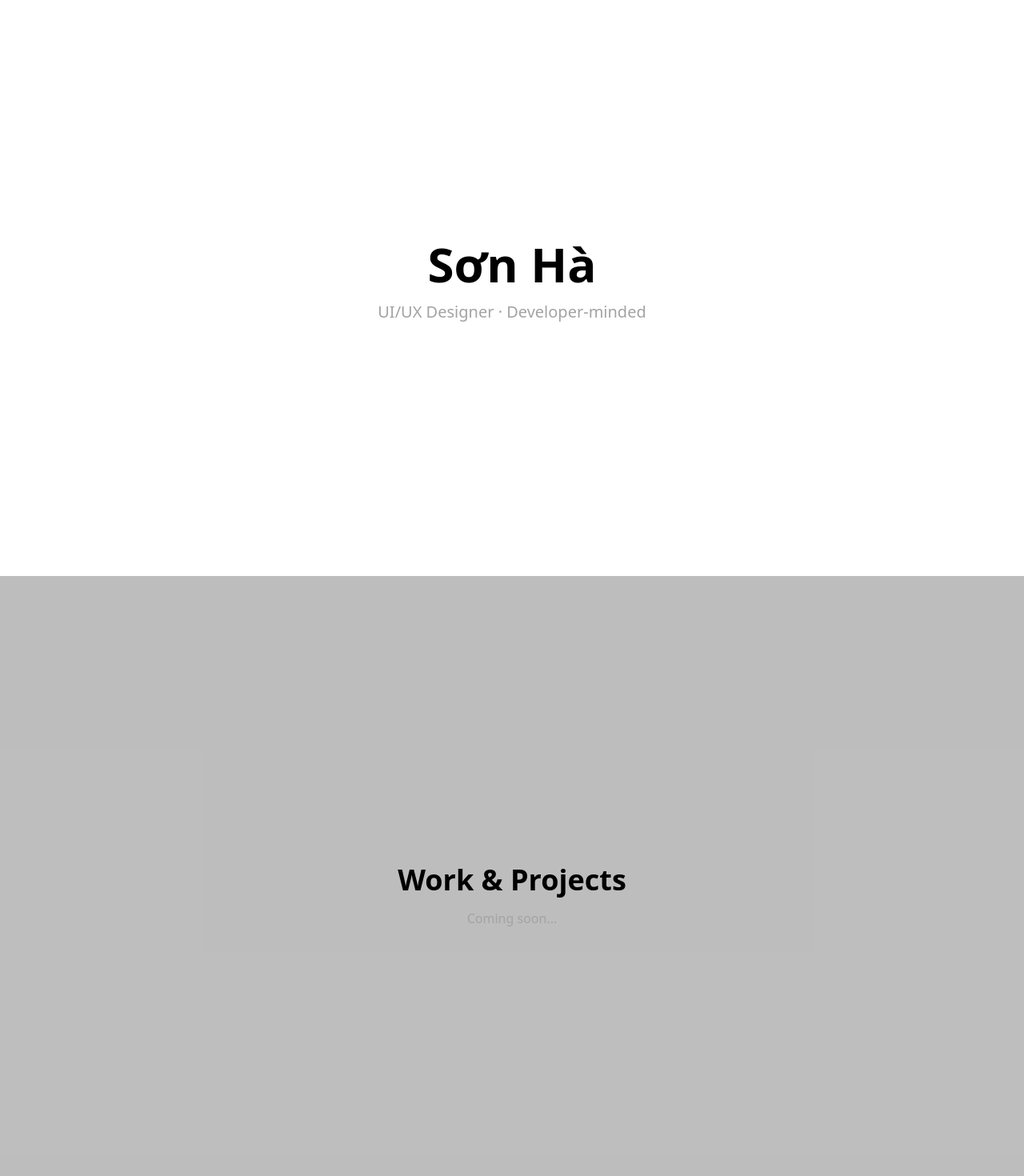
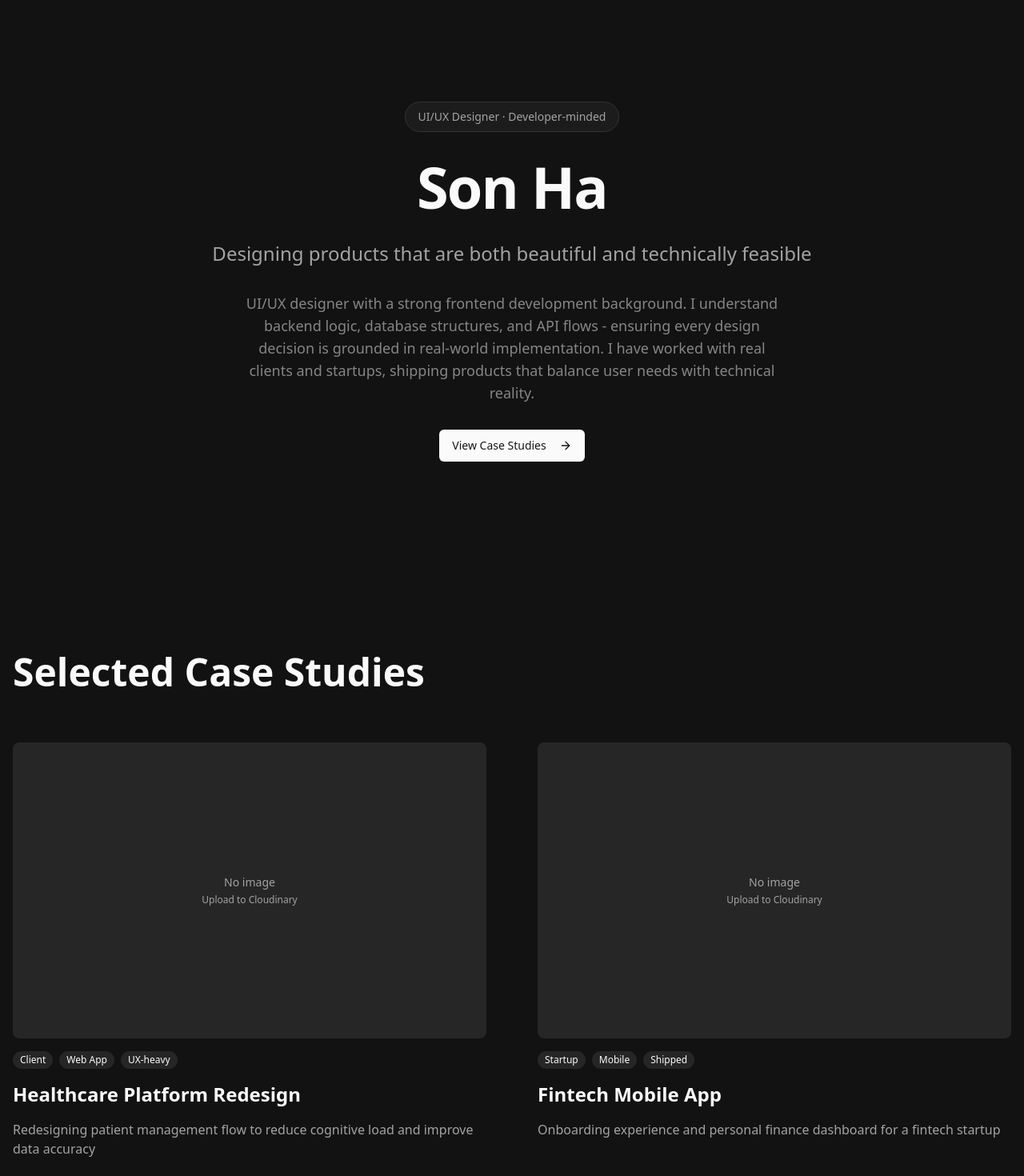
Before and after one commit to SoHanDz/my-portfolio, a Next.js app: page /en in a window 1280 px wide. Shown: the part 80-1550 px from the top of the page at 80% size. Built offline with nearby package versions, Linux system fonts and the light colour scheme.

Commit message:
feat: add hero and casestudies section

```diff
--- a/app/[locale]/page.tsx
+++ b/app/[locale]/page.tsx
@@ -1,34 +1,31 @@
+import HeroSection from '@/components/sections/HeroSection';
+import CaseStudiesSection from '@/components/sections/CaseStudiesSection';
+
 export default function HomePage() {
   return (
     <main>
       {/* Hero Section */}
-      <section id="home" className="min-h-screen flex items-center justify-center pt-16">
-        <div className="container mx-auto px-4 text-center">
-          <h1 className="text-6xl font-bold">Sơn Hà</h1>
-          <p className="text-xl text-muted-foreground mt-4">
-            UI/UX Designer · Developer-minded
-          </p>
-        </div>
-      </section>
+      <HeroSection />
+
+      {/* Case Studies Section */}
+      <CaseStudiesSection />
 
       {/* Work Section - Placeholder */}
-      <section id="work" className="min-h-screen flex items-center justify-center bg-muted/30">
+      <section
+        id="work"
+        className="min-h-screen flex items-center justify-center bg-muted/30"
+      >
         <div className="container mx-auto px-4 text-center">
           <h2 className="text-4xl font-bold">Work & Projects</h2>
           <p className="text-muted-foreground mt-4">Coming soon...</p>
         </div>
       </section>
 
-      {/* Case Studies Section - Placeholder */}
-      <section id="case-studies" className="min-h-screen flex items-center justify-center">
-        <div className="container mx-auto px-4 text-center">
-          <h2 className="text-4xl font-bold">Selected Case Studies</h2>
-          <p className="text-muted-foreground mt-4">Coming soon...</p>
-        </div>
-      </section>
-
       {/* About Section - Placeholder */}
-      <section id="about" className="min-h-screen flex items-center justify-center bg-muted/30">
+      <section
+        id="about"
+        className="min-h-screen flex items-center justify-center bg-muted/30"
+      >
         <div className="container mx-auto px-4 text-center">
           <h2 className="text-4xl font-bold">About</h2>
           <p className="text-muted-foreground mt-4">Coming soon...</p>
--- a/app/globals.css
+++ b/app/globals.css
@@ -35,6 +35,12 @@
     --accent-foreground: 0 0% 98%;
     --border: 0 0% 20%;
   }
+
+  /* Force dark mode */
+  body {
+    background-color: hsl(0, 0%, 7%);
+    color: hsl(0, 0%, 98%);
+  }
 }
 
 html {
--- /dev/null
+++ b/components/case-study/CaseStudyCard.tsx
@@ -0,0 +1,79 @@
+"use client";
+
+import { motion } from "framer-motion";
+import Image from "next/image";
+import { useRouter } from "next/navigation";
+import { useParams } from "next/navigation";
+import { CaseStudy } from "@/types";
+import { getCloudinaryUrl, IMAGE_SIZES } from "@/lib/cloudinary";
+import { Badge } from "@/components/ui/badge";
+
+interface CaseStudyCardProps {
+  caseStudy: CaseStudy;
+  index: number;
+}
+
+export default function CaseStudyCard({
+  caseStudy,
+  index,
+}: CaseStudyCardProps) {
+  const router = useRouter();
+  const params = useParams();
+  const locale = params.locale as string;
+
+  const handleClick = () => {
+    router.push(`/${locale}/case-studies/${caseStudy.slug}`);
+  };
+
+  return (
+    <motion.div
+      initial={{ opacity: 0, y: 20 }}
+      whileInView={{ opacity: 1, y: 0 }}
+      viewport={{ once: true, margin: "-100px" }}
+      transition={{ duration: 0.5, delay: index * 0.1 }}
+    >
+      <div onClick={handleClick} className="group cursor-pointer space-y-4">
+        {/* Image */}
+        <div className="relative aspect-[16/10] overflow-hidden rounded-lg bg-muted">
+          {caseStudy.thumbnail &&
+          process.env.NEXT_PUBLIC_CLOUDINARY_CLOUD_NAME ? (
+            <Image
+              src={getCloudinaryUrl(caseStudy.thumbnail, {
+                width: IMAGE_SIZES.card,
+              })}
+              alt={caseStudy.title}
+              fill
+              className="object-cover transition-transform duration-500 group-hover:scale-105"
+            />
+          ) : (
+            <div className="w-full h-full flex items-center justify-center text-muted-foreground">
+              <div className="text-center">
+                <p className="text-sm">No image</p>
+                <p className="text-xs mt-1">Upload to Cloudinary</p>
+              </div>
+            </div>
+          )}
+        </div>
+
+        {/* Tags */}
+        <div className="flex flex-wrap gap-2">
+          {caseStudy.tags.map((tag) => (
+            <Badge key={tag} variant="secondary">
+              {tag}
+            </Badge>
+          ))}
+        </div>
+
+        {/* Title */}
+        <h3 className="text-2xl font-bold group-hover:text-primary transition-colors">
+          {caseStudy.title}
+        </h3>
+
+        {/* Description */}
+        <p className="text-muted-foreground line-clamp-2">
+          {caseStudy.description}
+        </p>
+      </div>
+    </motion.div>
+  );
+}
--- /dev/null
+++ b/components/sections/CaseStudiesSection.tsx
@@ -0,0 +1,38 @@
+'use client';
+
+import { useTranslations } from 'next-intl';
+import { motion } from 'framer-motion';
+import { caseStudies } from '@/data/case-studies';
+import CaseStudyCard from '@/components/case-study/CaseStudyCard';
+
+export default function CaseStudiesSection() {
+  const t = useTranslations('caseStudies');
+
+  return (
+    <section id="case-studies" className="py-24">
+      <div className="container mx-auto px-4">
+        {/* Section Title */}
+        <motion.div
+          initial={{ opacity: 0, y: 20 }}
+          whileInView={{ opacity: 1, y: 0 }}
+          viewport={{ once: true }}
+          transition={{ duration: 0.5 }}
+          className="mb-16"
+        >
+          <h2 className="text-4xl md:text-5xl font-bold">{t('title')}</h2>
+        </motion.div>
+
+        {/* Case Studies Grid */}
+        <div className="grid grid-cols-1 md:grid-cols-2 gap-12 md:gap-16">
+          {caseStudies.map((caseStudy, index) => (
+            <CaseStudyCard
+              key={caseStudy.id}
+              caseStudy={caseStudy}
+              index={index}
+            />
+          ))}
+        </div>
+      </div>
+    </section>
+  );
+}
--- /dev/null
+++ b/components/sections/HeroSection.tsx
@@ -0,0 +1,85 @@
+'use client';
+
+import { useTranslations } from 'next-intl';
+import { motion } from 'framer-motion';
+import { ArrowRight } from 'lucide-react';
+import { Button } from '@/components/ui/button';
+
+export default function HeroSection() {
+  const t = useTranslations('hero');
+
+  const handleScrollToCaseStudies = () => {
+    const element = document.getElementById('case-studies');
+    if (element) {
+      element.scrollIntoView({ behavior: 'smooth' });
+    }
+  };
+
+  return (
+    <section
+      id="home"
+      className="min-h-screen flex items-center justify-center pt-16"
+    >
+      <div className="container mx-auto px-4 max-w-4xl">
+        <div className="text-center space-y-8">
+          {/* Badge */}
+          <motion.div
+            initial={{ opacity: 0, y: 20 }}
+            animate={{ opacity: 1, y: 0 }}
+            transition={{ duration: 0.5 }}
+          >
+            <span className="inline-flex items-center gap-2 px-4 py-2 rounded-full border border-border bg-muted/50 text-sm text-muted-foreground">
+              {t('badge')}
+            </span>
+          </motion.div>
+
+          {/* Title */}
+          <motion.h1
+            initial={{ opacity: 0, y: 20 }}
+            animate={{ opacity: 1, y: 0 }}
+            transition={{ duration: 0.5, delay: 0.1 }}
+            className="text-5xl md:text-7xl font-bold tracking-tight"
+          >
+            {t('title')}
+          </motion.h1>
+
+          {/* Subtitle */}
+          <motion.p
+            initial={{ opacity: 0, y: 20 }}
+            animate={{ opacity: 1, y: 0 }}
+            transition={{ duration: 0.5, delay: 0.2 }}
+            className="text-xl md:text-2xl text-muted-foreground max-w-3xl mx-auto"
+          >
+            {t('subtitle')}
+          </motion.p>
+
+          {/* Description */}
+          <motion.p
+            initial={{ opacity: 0, y: 20 }}
+            animate={{ opacity: 1, y: 0 }}
+            transition={{ duration: 0.5, delay: 0.3 }}
+            className="text-base md:text-lg text-muted-foreground/80 max-w-2xl mx-auto leading-relaxed"
+          >
+            {t('description')}
+          </motion.p>
+
+          {/* CTA Button */}
+          <motion.div
+            initial={{ opacity: 0, y: 20 }}
+            animate={{ opacity: 1, y: 0 }}
+            transition={{ duration: 0.5, delay: 0.4 }}
+          >
+            <Button
+              size="lg"
+              onClick={handleScrollToCaseStudies}
+              className="group"
+            >
+              {t('cta')}
+              <ArrowRight className="ml-2 w-4 h-4 group-hover:translate-x-1 transition-transform" />
+            </Button>
+          </motion.div>
+        </div>
+      </div>
+    </section>
+  );
+}
--- a/data/case-studies.ts
+++ b/data/case-studies.ts
@@ -38,4 +38,36 @@ export const caseStudies: CaseStudy[] = [
     ],
     technologies: ['Figma', 'React', 'TypeScript'],
   },
+  {
+    id: '2',
+    slug: 'fintech-mobile-app',
+    title: 'Fintech Mobile App',
+    subtitle: 'Onboarding & Finance Dashboard',
+    description: 'Onboarding experience and personal finance dashboard for a fintech startup',
+    thumbnail: 'case-studies/fintech-thumb',
+    coverImage: 'case-studies/fintech-hero',
+    tags: ['Startup', 'Mobile', 'Shipped'],
+    year: '2024',
+    client: 'FinanceFlow',
+    role: 'Product Designer',
+    duration: '3 months',
+    problem: 'Users abandoned onboarding process due to complexity and lack of clarity.',
+    solution: 'Simplified onboarding to 3 steps with clear value propositions and visual progress indicators.',
+    impact: [
+      'Increased onboarding completion by 70%',
+      'Reduced support tickets by 40%',
+      'Improved user satisfaction score by 35%',
+    ],
+    images: [
+      {
+        url: 'case-studies/fintech-1',
+        alt: 'Onboarding flow',
+      },
+    ],
+    metrics: [
+      { label: 'Completion Rate', value: '+70%' },
+      { label: 'Support Tickets', value: '-40%' },
+    ],
+    technologies: ['Figma', 'React Native', 'TypeScript'],
+  },
 ];
--- a/lib/cloudinary.ts
+++ b/lib/cloudinary.ts
@@ -9,9 +9,9 @@ export const getCloudinaryUrl = (
 ) => {
   const cloudName = process.env.NEXT_PUBLIC_CLOUDINARY_CLOUD_NAME;
 
-  if (!cloudName) {
-    console.warn('NEXT_PUBLIC_CLOUDINARY_CLOUD_NAME is not set');
-    return '';
+  // Return placeholder if no cloud name or publicId
+  if (!cloudName || !publicId) {
+    return '/images/placeholder.png'; // hoặc return null
   }
 
   const transforms = [
@@ -24,7 +24,6 @@ export const getCloudinaryUrl = (
   return `https://res.cloudinary.com/${cloudName}/image/upload/${transforms}/${publicId}`;
 };
 
-// Preset sizes cho responsive images
 export const IMAGE_SIZES = {
   thumbnail: 400,
   card: 800,
--- a/lib/constants.ts
+++ b/lib/constants.ts
@@ -1,7 +1,7 @@
 export const NAVIGATION_SECTIONS = [
   { id: 'home', labelKey: 'nav.home', href: '#home' },
+  { id: 'case-studies', labelKey: 'nav.caseStudies', href: '#case-studies' },
   { id: 'work', labelKey: 'nav.work', href: '#work' },
-  { id: 'case-studies', labelKey: 'nav.caseStudies', href: '#case-studies' },
   { id: 'about', labelKey: 'nav.about', href: '#about' },
   { id: 'contact', labelKey: 'nav.contact', href: '#contact' },
 ] as const;
--- a/lib/i18n/routing.ts
+++ b/lib/i18n/routing.ts
@@ -4,6 +4,7 @@ import { createNavigation } from 'next-intl/navigation';
 export const routing = defineRouting({
   locales: ['en', 'vi'],
   defaultLocale: 'en',
+  localePrefix: 'always'
 });
 
 export const { Link, redirect, usePathname, useRouter } =
--- a/proxy.ts
+++ b/proxy.ts
@@ -4,5 +4,5 @@ import { routing } from './lib/i18n/routing';
 export default createMiddleware(routing);
 
 export const config = {
-  matcher: ['/', '/(vi|en)/:path*'],
+  matcher: ['/', '/(vi|en)/:path*']
 };
```
Also changed, not shown: components/layout/LanguageSwitcher.tsx (+6 -15 lines).
